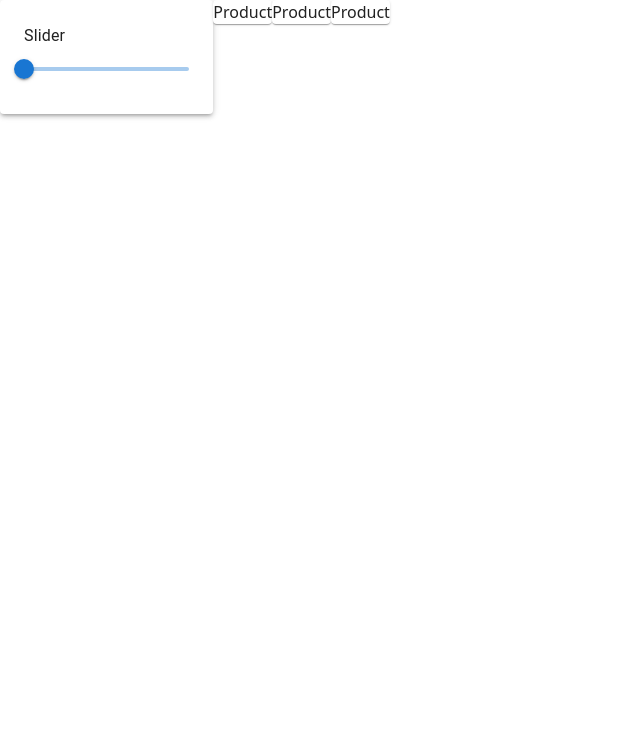
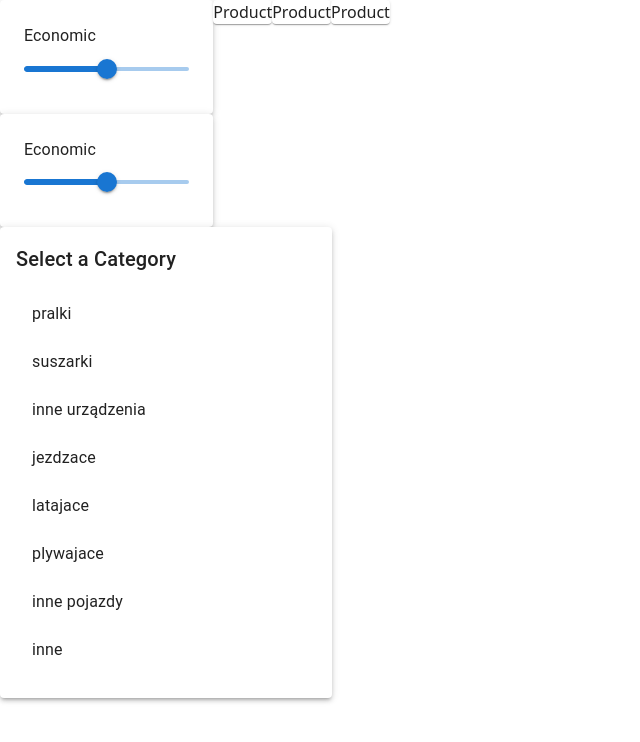
Before and after one commit to Szyplc/Hackathon, a React (Vite) app in the folder frontend/: page / in a window 1280 px wide. Shown: the top 742 px of the page, without its empty margins (0-640 px from the left). Built offline with nearby package versions, Linux system fonts and the light colour scheme.

Commit message:
Sidebar in app

```diff
--- a/frontend/src/App.tsx
+++ b/frontend/src/App.tsx
@@ -1,12 +1,12 @@
 import { Grid } from "@mui/material";
-import SliderDemo from "./components/Slider";
 import { Products } from "./components/Products";
+import Sidebar from "./components/Sidebar";
 
 function App() {
     return (
         <Grid container>
             <Grid size={2}>
-                <SliderDemo  />
+                <Sidebar />
             </Grid>
             <Grid size={10}>
                 <Products />
```
